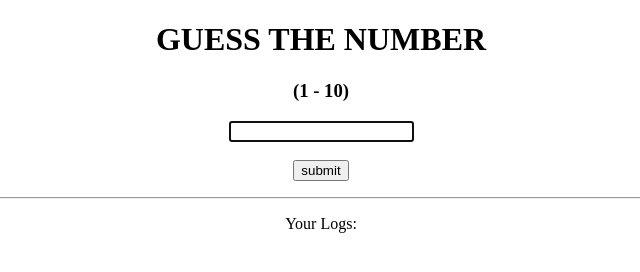
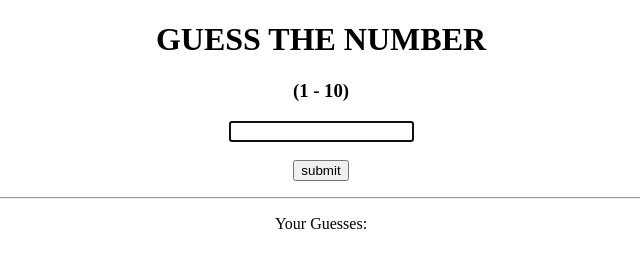
Before and after one commit to jefferson-salvador/GuessTheNumber, a plain HTML site: page index.html in a window 1280 px wide. Shown: the full height of the page, 319-959 px from the left. Drawn offline with Linux system fonts and the light colour scheme.

Commit message:
changed logs to guesses

```diff
--- a/index.html
+++ b/index.html
@@ -15,7 +15,7 @@
         </form>
         <p id="result"></p>
         <hr>
-        <p>Your Logs: </p>
+        <p>Your Guesses: </p>
         <p id="logs"></p>
     </center>
 
```
